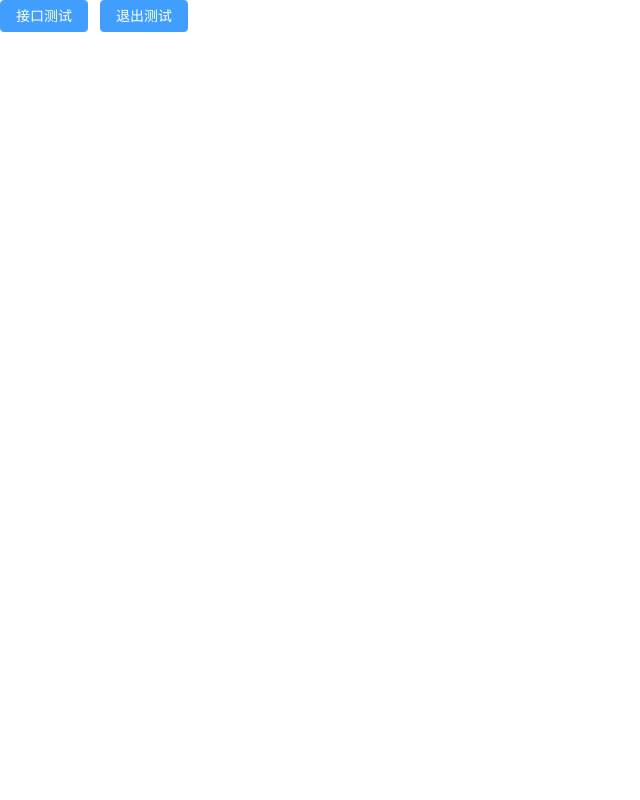
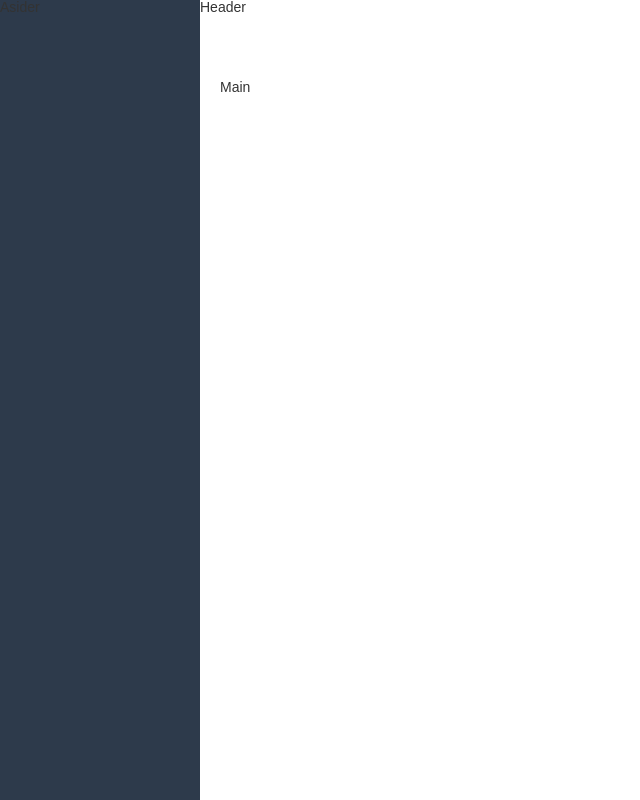
Before and after one commit to QingYiShiDeCha/security-admin-demo, a Vue app in the folder Security-Admin-Vue/: page / in a window 1280 px wide. Shown: the whole page, without its empty margins (0-640 px from the left). Built offline with nearby package versions, Linux system fonts and the light colour scheme.

Commit message:
feat✨: Layout布局

```diff
--- a/Security-Admin-Vue/src/layout/index.vue
+++ b/Security-Admin-Vue/src/layout/index.vue
@@ -1,30 +1,54 @@
 <template>
-  <div>
-    <el-col>
-      <el-button type="primary" @click="getUserList">接口测试</el-button>
-      <el-button type="primary" @click="doLogout">退出测试</el-button>
-    </el-col>
+  <div class="app-wrapper">
+    <el-container>
+      <el-aside width="200px" :style="{ height: `${height}px`, minHeight: `${minHeight}px` }"
+        class="sidebar-container">Asider</el-aside>
+      <el-container>
+        <el-header>Header</el-header>
+        <el-main>Main</el-main>
+      </el-container>
+    </el-container>
   </div>
 </template>
 
 <script setup>
-import { ListUser } from '@/api/user'
-import { logout } from '@/api/auth'
-import { useAuthStore } from '@/stores/auth'
+import { ref, onMounted } from 'vue'
+const height = ref(0)
+const minHeight = ref(0)
 
-const { removeToken } = useAuthStore()
-
-async function getUserList() {
-  const res = await ListUser()
-  console.log(res)
+function getHeight() {
+  height.value = document.documentElement.clientHeight
 }
 
-async function doLogout() {
-  const res = await logout()
-  console.log('退出res', res)
-  removeToken()
+onMounted(() => {
+  getHeight()
+  minHeight.value = document.documentElement.clientHeight
+  window.addEventListener('resize', getHeight)
+})
+</script>
+
+<style lang="scss" scoped>
+.app-wrapper {
+  position: relative;
+  width: 100%;
+  height: 100%;
 }
 
-</script>
+.sidebar-container {
+  background-color: #2d3a4b;
+  // height: 100%;
+}
 
-<style scoped></style>
+.el-container {
+  height: 100%
+}
+
+.el-header {
+  padding-left: 0px;
+  padding-right: 0px;
+}
+
+:deep(ul.el-menu) {
+  border-right-width: 0px
+}
+</style>
```
